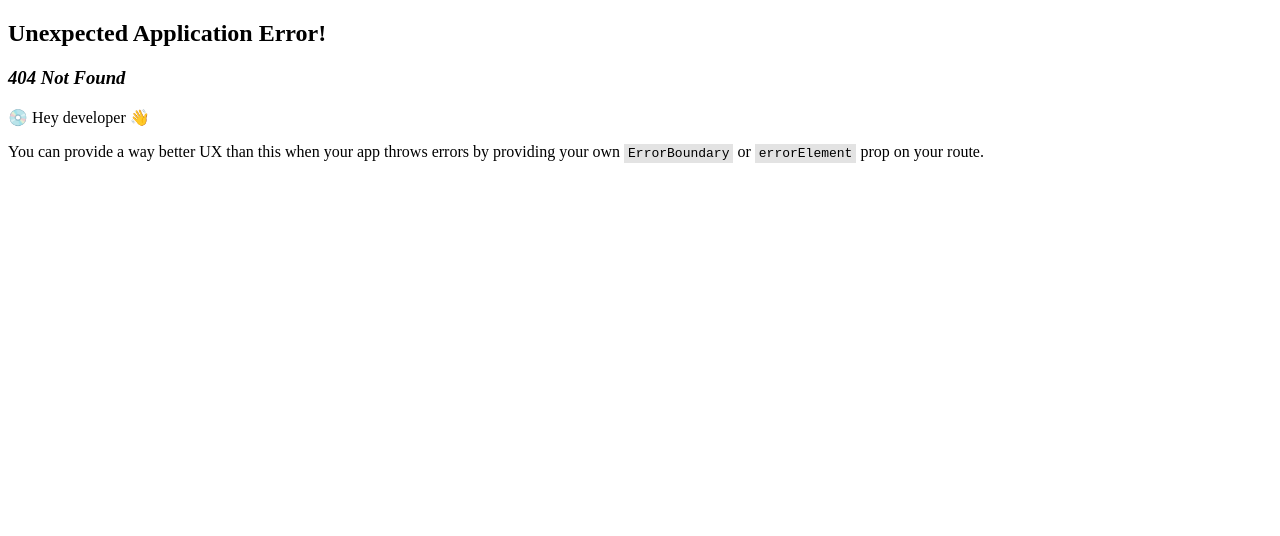
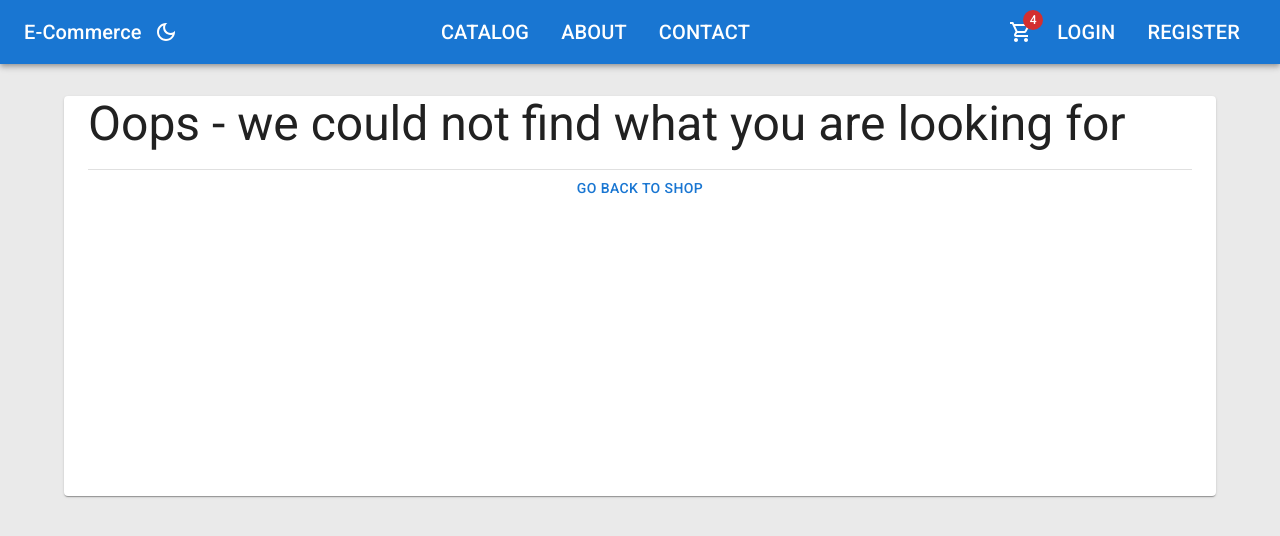
Before and after one commit to ktopchiev/E-Commerce, a React (Vite) app in the folder client/: page /not-found in a window 1280 px wide. Before the commit this address had no page. Shown: the top 536 px of the page. Built offline with nearby package versions, Linux system fonts and the light colour scheme.

Commit message:
added NotFound component

```diff
--- /dev/null
+++ b/client/src/App/errors/NotFound.tsx
@@ -0,0 +1,18 @@
+import { Button, Container, Divider, Paper, Typography } from "@mui/material";
+import { Link } from "react-router-dom";
+
+function NotFound() {
+    return (
+        <Container component={Paper} sx={{ height: 400 }}>
+            <Typography gutterBottom variant="h3">
+                Oops - we could not find what you are looking for
+            </Typography>
+            <Divider />
+            <Button fullWidth component={Link} to='/catalog'>
+                Go Back to Shop
+            </Button>
+        </Container>
+    )
+}
+
+export default NotFound
--- a/client/src/features/catalog/ProductDetails.tsx
+++ b/client/src/features/catalog/ProductDetails.tsx
@@ -3,6 +3,7 @@
 import { Product } from "../../App/models/product";
 import { Divider, Grid, Table, TableBody, TableCell, TableContainer, TableRow, Typography } from "@mui/material";
 import agent from "../../App/api/agent";
+import NotFound from "../../App/errors/NotFound";
 
 function ProductDetails() {
 
@@ -19,7 +20,7 @@
 
     if (loading) return <h3>Loading...</h3>
 
-    if (!product) return <h1>Product not found</h1>
+    if (!product) return <NotFound />
 
     return (
         <Grid container spacing={6}>
```
Also changed, not shown: client/src/App/router/Routes.tsx (+10 -1 lines), 2 other files (tests, documents, lock files or other folders).
